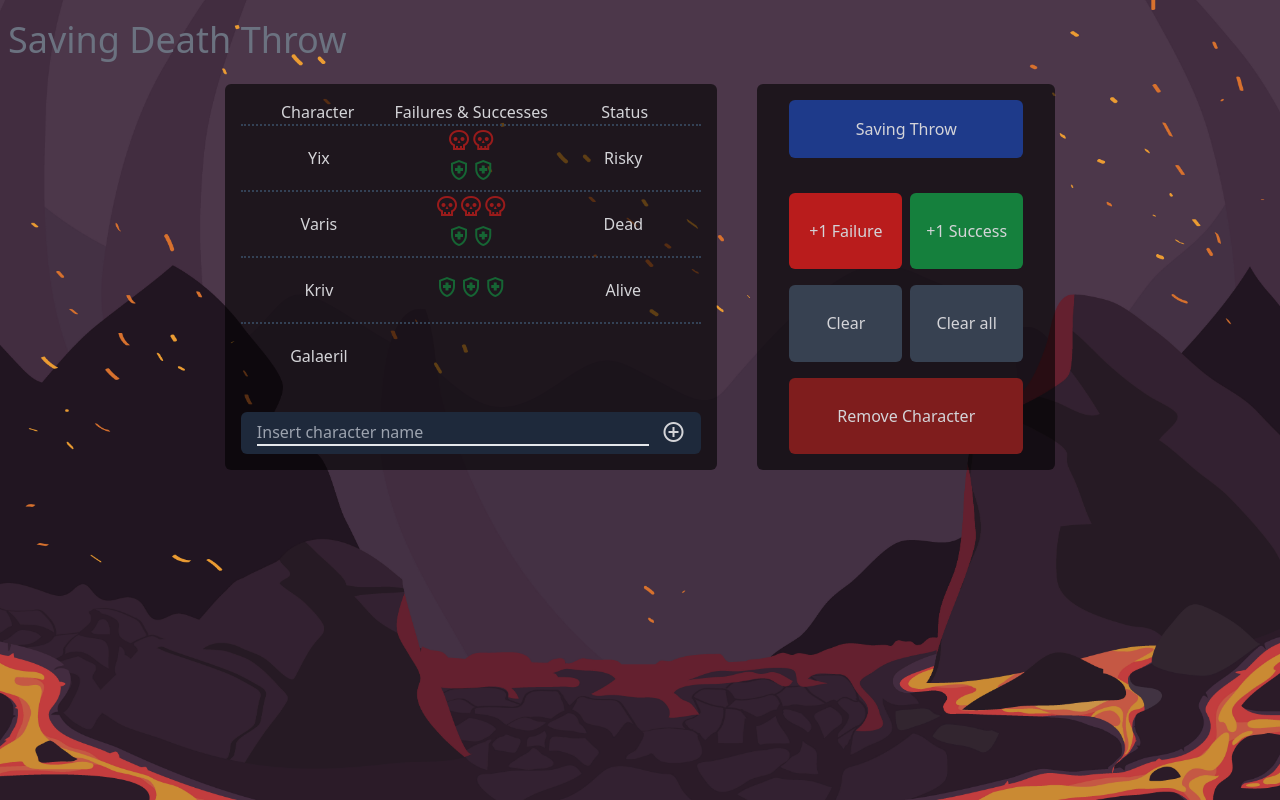
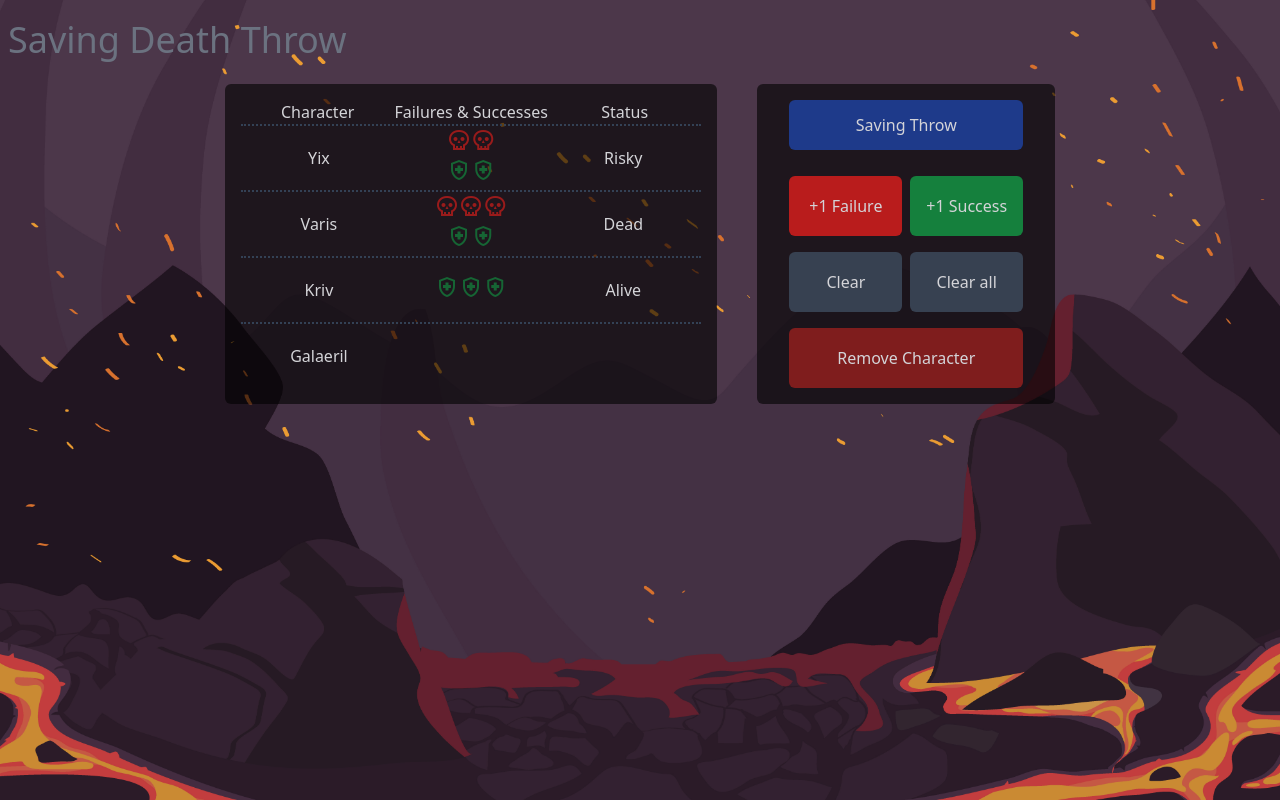
Before and after one commit to ricierirossi/death-saving-throw, a Vue app: page / in a window 1280 px wide. Built offline with nearby package versions, Linux system fonts and the light colour scheme.

Commit message:
Update StatusTable.vue
Move input to ButtonSection

```diff
--- a/src/components/StatusTable.vue
+++ b/src/components/StatusTable.vue
@@ -46,7 +46,7 @@
                 </div>
             </div>
         </div>
-        <div class="flex mt-6 gap-x-3 bg-slate-800 py-2 px-4 rounded-md">
+        <!-- <div class="flex mt-6 gap-x-3 bg-slate-800 py-2 px-4 rounded-md">
             <input
                 type="text"
                 placeholder="Insert character name"
@@ -59,7 +59,7 @@
                 @click="insertCharacter"
                 >add_circle</span
             >
-        </div>
+        </div> -->
     </div>
 </template>
 <script setup>
@@ -67,22 +67,22 @@
 import { ref } from "vue";
 
 const statusStore = useStatusStore();
-const characterName = ref("");
+// const characterName = ref("");
 const selected = ref(false);
 
-const insertCharacter = () => {
-    if (characterName.value) {
-        statusStore.addCharacter({
-            id: new Date(Date.now()).getTime(),
-            name: characterName.value,
-            failures: 0,
-            successess: 0,
-            status: "",
-            selected: false,
-        });
-    }
-    characterName.value = "";
-};
+// const insertCharacter = () => {
+//     if (characterName.value) {
+//         statusStore.addCharacter({
+//             id: new Date(Date.now()).getTime(),
+//             name: characterName.value,
+//             failures: 0,
+//             successess: 0,
+//             status: "",
+//             selected: false,
+//         });
+//     }
+//     characterName.value = "";
+// };
 
 const selectCharacter = (characterID) => {
     selected.value = !selected.value;
```
